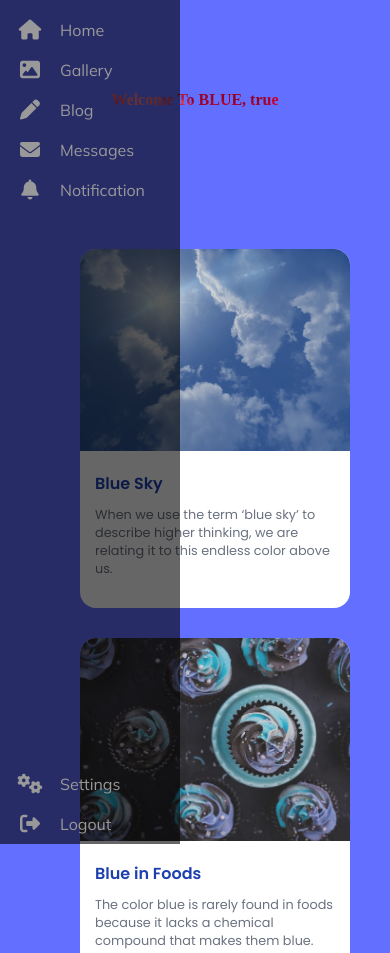
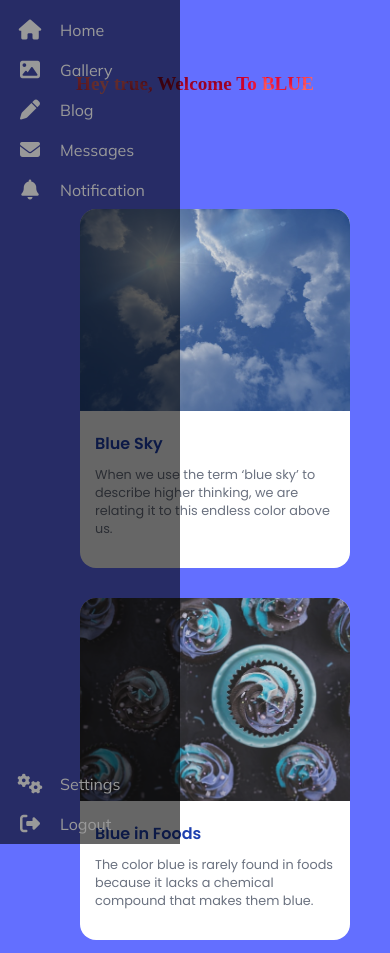
Before and after one commit to Fash-Mayor/GDG-Competition, a plain HTML site: page dashboard/dashboard.html in a window 390 px wide. Shown: the top 953 px of the page. Drawn offline with Linux system fonts and the light colour scheme; sample sign-in values are in the browser's storage; a web font is replaced by a local one.

Commit message:
minor changes

```diff
--- a/dashboard/script.js
+++ b/dashboard/script.js
@@ -1,7 +1,7 @@
 const username = localStorage.getItem('loggedInUser');
 
 if (username) {
-    document.getElementById('welcomeMessage').innerText = `Welcome To BLUE, ${username}`;
+    document.getElementById('welcomeMessage').innerText = `Hey ${username}, Welcome To BLUE`;
 } else {
     window.location.href = '../signinsignup/index.html';
 }
--- a/dashboard/style.css
+++ b/dashboard/style.css
@@ -94,7 +94,6 @@ section {
   align-items: center;
   justify-content: center;
   text-align: center;
-  padding-top: 2rem;
 }
 
 .welcome-text{
@@ -128,7 +127,7 @@ section {
   display: grid;
   grid-template-columns: repeat(3, 1fr);
   gap: 30px;
-  padding: 80px 40px 40px 80px;
+  padding: 40px 40px 40px 80px;
 }
 
 .card {
@@ -194,13 +193,13 @@ section {
 
 @media only screen and (max-width: 767px) {
   .welcome-text {
-    font-size: 1rem;
+    font-size: 1.2rem;
   }
 }
 
 @media only screen and (min-width: 768px) and (max-width: 1023px) {
   .welcome-text {
-    font-size: 2rem;
+    font-size: 1.7rem;
   }
 }
 
```
